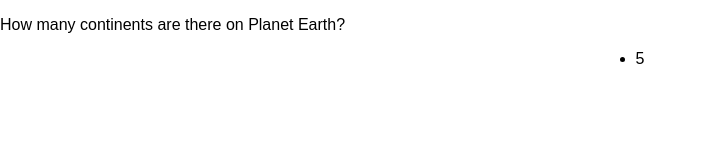
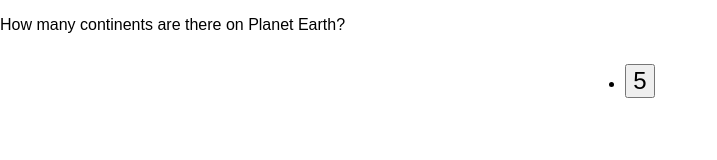
Before and after one commit to usoni01/React-QuicComponent, a React (Create React App) app: page / in a window 1280 px wide. Shown: the top 160 px of the page, without its empty margins (0-717 px from the left). Built offline with nearby package versions, Linux system fonts and the light colour scheme.

Commit message:
Module 3 (#4)
* Module 2

* Module 3 -> Qjuiz Button

Co-authored-by: usoni01 <silversoni786>

```diff
--- a/src/QuizQuestion.js
+++ b/src/QuizQuestion.js
@@ -1,4 +1,6 @@
 import React, { Component } from 'react'
+import QuizQuestionButton from './QuizQuestionButton.js'
+
 
 class QuizQuestion extends Component {
   render() {
@@ -9,7 +11,8 @@ class QuizQuestion extends Component {
         </section>
         <section className="buttons">
           <ul>
-            <li>{this.props.quiz_question.answer_options[0]}</li>
+            <QuizQuestionButton button_text={this.props.quiz_question.answer_options[0]} />
+
           </ul>
         </section>
       </main>
--- /dev/null
+++ b/src/QuizQuestionButton.js
@@ -0,0 +1,13 @@
+import React, { Component } from 'react'
+
+class QuizQuestionButton extends Component {
+  render() {
+    return (
+      <li>
+        <button>{this.props.button_text}</button>
+      </li>
+    )
+  }
+}
+
+export default QuizQuestionButton
```
